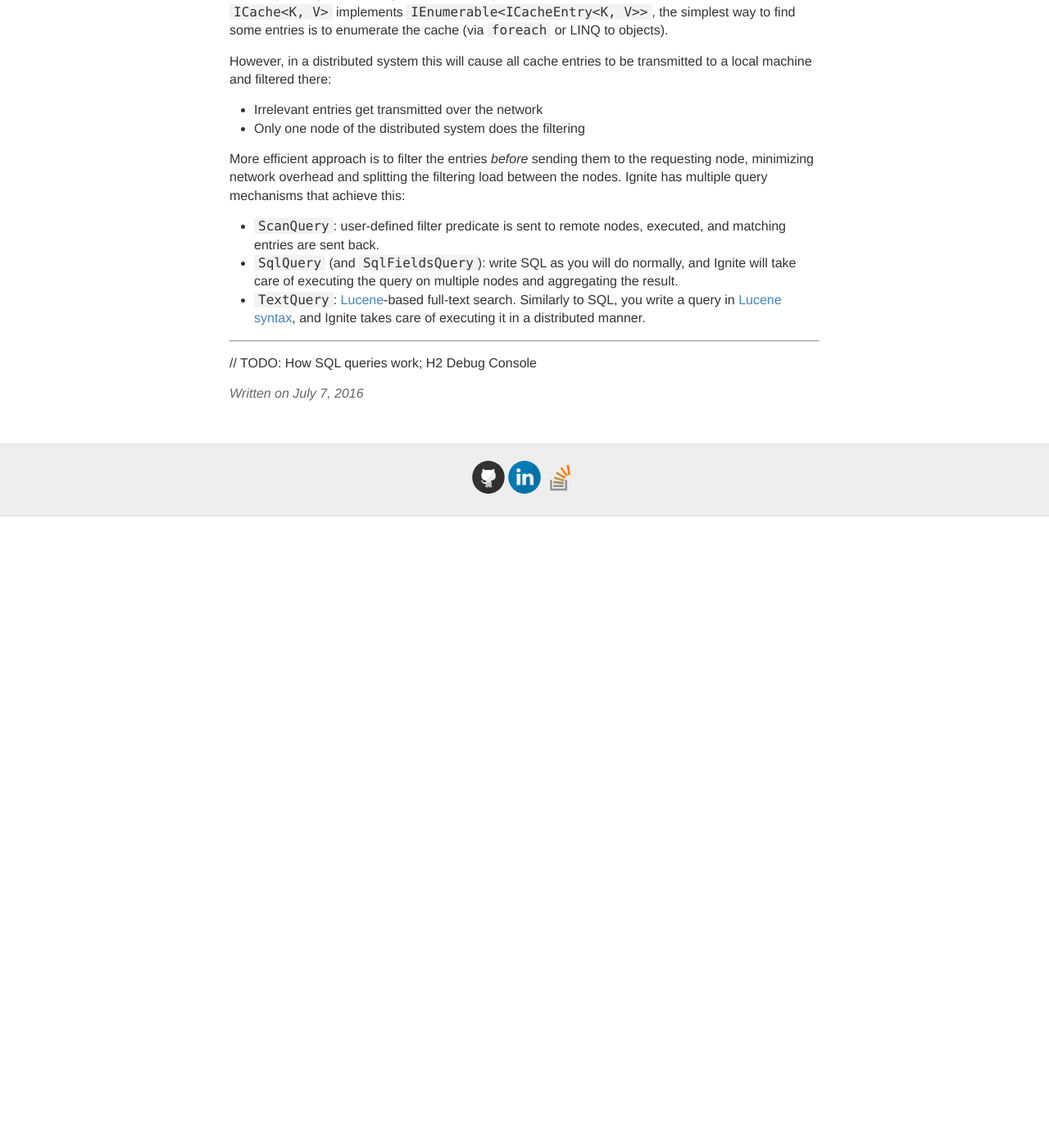
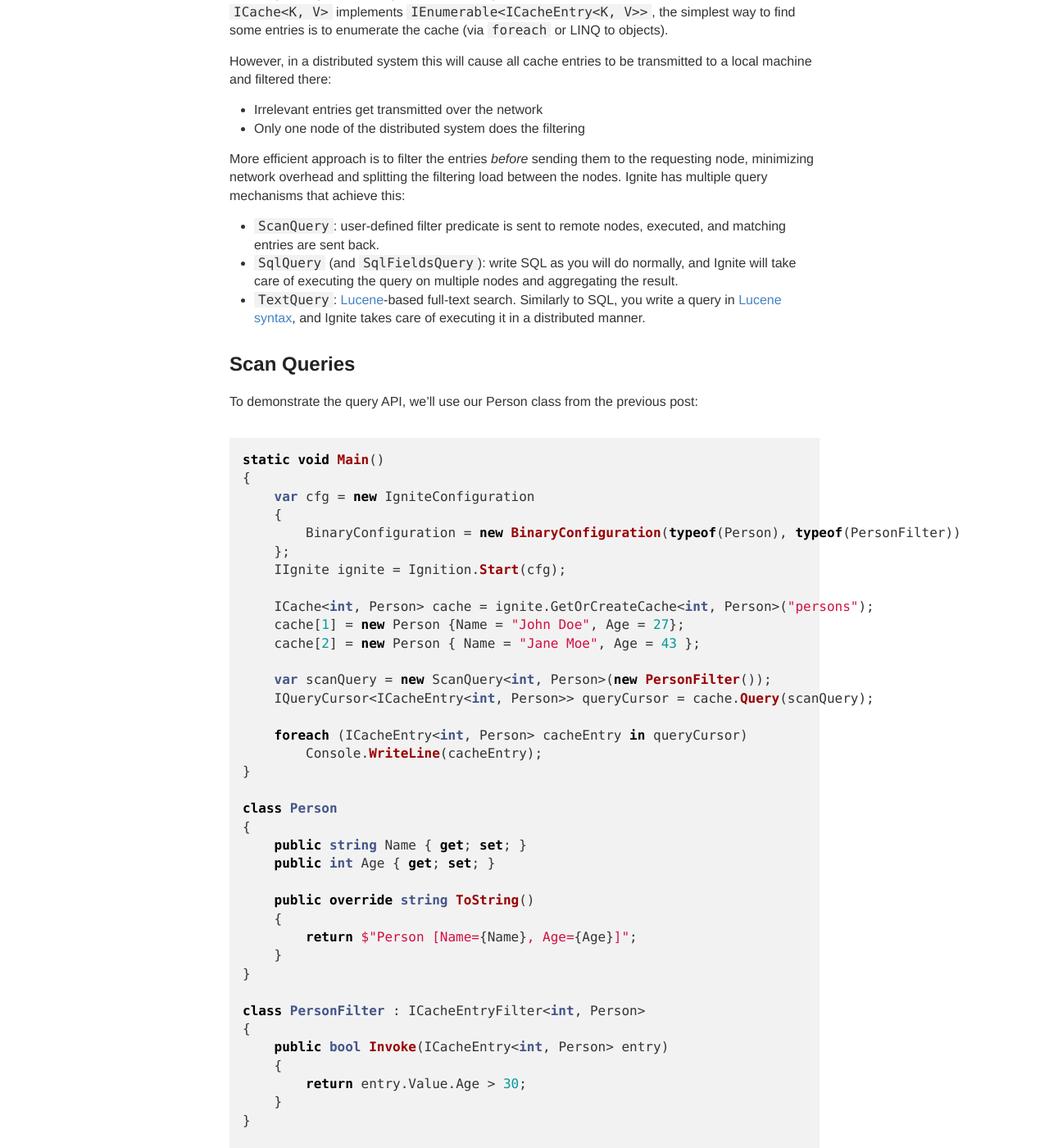
Before and after one commit to ptupitsyn/ptupitsyn.github.io, a Jekyll site: the page built from _posts/2016-07-07-Getting-Started-With-Apache-Ignite-Net-3-Sql.md, in a window 1280 px wide and 1400 px high, scrolled down 481 px. Shown: the whole window at 82% size. Built offline with Jekyll 4.4.1, drawn with Linux system fonts in a browser that asks for light colours; comment, search, counter and statistics services are not loaded; before the commit the page ends 1111 px from its top, so only the background shows below that; some of the changed text lies outside the part shown.

Commit message:
SQL in progress

````diff
--- a/_posts/2016-07-07-Getting-Started-With-Apache-Ignite-Net-3-Sql.md
+++ b/_posts/2016-07-07-Getting-Started-With-Apache-Ignite-Net-3-Sql.md
@@ -23,6 +23,98 @@
  * `SqlQuery` (and `SqlFieldsQuery`): write SQL as you will do normally, and Ignite will take care of executing the query on multiple nodes and aggregating the result.
  * `TextQuery`: [Lucene](https://lucene.apache.org/core/)-based full-text search. Similarly to SQL, you write a query in [Lucene syntax](https://lucene.apache.org/core/2_9_4/queryparsersyntax.html), and Ignite takes care of executing it in a distributed manner.
 
+## Scan Queries
+To demonstrate the query API, we'll use our Person class from the previous post:
+
+```cs
+static void Main()
+{
+    var cfg = new IgniteConfiguration
+    {
+        BinaryConfiguration = new BinaryConfiguration(typeof(Person), typeof(PersonFilter))
+    };
+    IIgnite ignite = Ignition.Start(cfg);
+
+    ICache<int, Person> cache = ignite.GetOrCreateCache<int, Person>("persons");
+    cache[1] = new Person {Name = "John Doe", Age = 27};
+    cache[2] = new Person { Name = "Jane Moe", Age = 43 };
+
+    var scanQuery = new ScanQuery<int, Person>(new PersonFilter());
+    IQueryCursor<ICacheEntry<int, Person>> queryCursor = cache.Query(scanQuery);
+
+    foreach (ICacheEntry<int, Person> cacheEntry in queryCursor)
+        Console.WriteLine(cacheEntry);
+}
+
+class Person
+{
+    public string Name { get; set; }
+    public int Age { get; set; }
+
+    public override string ToString()
+    {
+        return $"Person [Name={Name}, Age={Age}]";
+    }
+}
+
+class PersonFilter : ICacheEntryFilter<int, Person>
+{
+    public bool Invoke(ICacheEntry<int, Person> entry)
+    {
+        return entry.Value.Age > 30;
+    }
+}
+
+```
+
+And the output is `CacheEntry [Key=2, Value=Person [Name=Jane Moe, Age=43]]`.
+
+Notice that we had to register `PersonFilter` in the `BinaryConfiguration`, because this filter is sent over the wire to remote nodes and needs to be serialized.
+
+Scan queries are the simplest form of distributed queries, do not require any cache configuration changes, and allow any user-defined logic in the filter. However, they are limited to simple data filtering; there are no projections, joins, or aggregates.
+
+## SQL Queries
+
+SQL Queries require explicit configuration. We need to tell which types and fields should be available in SQL queries.
+
+First, let's decorate `Person` class properties with `[QuerySqlField]` to add them to the SQL engine:
+
+```cs
+class Person
+{
+    [QuerySqlField]
+    public string Name { get; set; }
+
+    [QuerySqlField]
+    public int Age { get; set; }
+
+    ...
+}
+
+```
+
+After that we tell Ignite to enable SQL queries for Person class via `CacheConfiguration`:
+
+```cs
+ICache<int, Person> cache = ignite.GetOrCreateCache<int, Person>(
+    new CacheConfiguration("persons", typeof(Person)));
+```
+
+And now we can replace the `ScanQuery` with equivalent `SqlQuery`:
+
+```cs
+var sqlQuery = new SqlQuery(typeof(Person), "WHERE age > ?", 30);
+IQueryCursor<ICacheEntry<int, Person>> queryCursor = cache.Query(sqlQuery);
+```
+
+And the output will be the same: `CacheEntry [Key=2, Value=Person [Name=Jane Moe, Age=43]]`.
+
+Queries are parametrized with `?` symbol, and parameter values are provided in the same order after the query text. `SELECT` and `FROM` can be omitted since there is only one SQL-enabled type in the cache, and we don't select individual fields.
+
+Notice that we still use a single NuGet package, our program fits on screen, and we run a full-fledged SQL over our custom data. *How cool is that?*
+
+
+
 
 ---
 // TODO:
````
